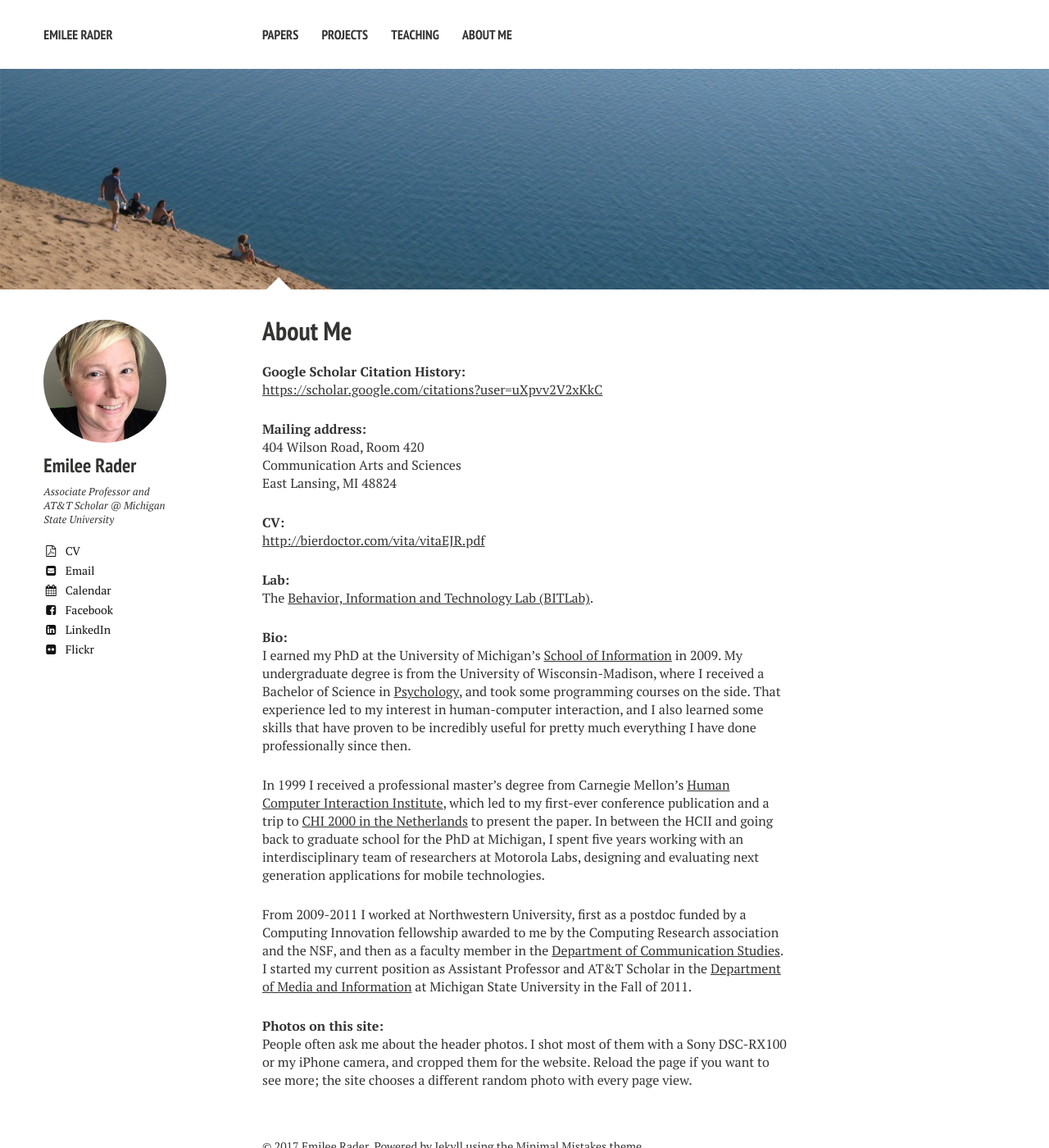
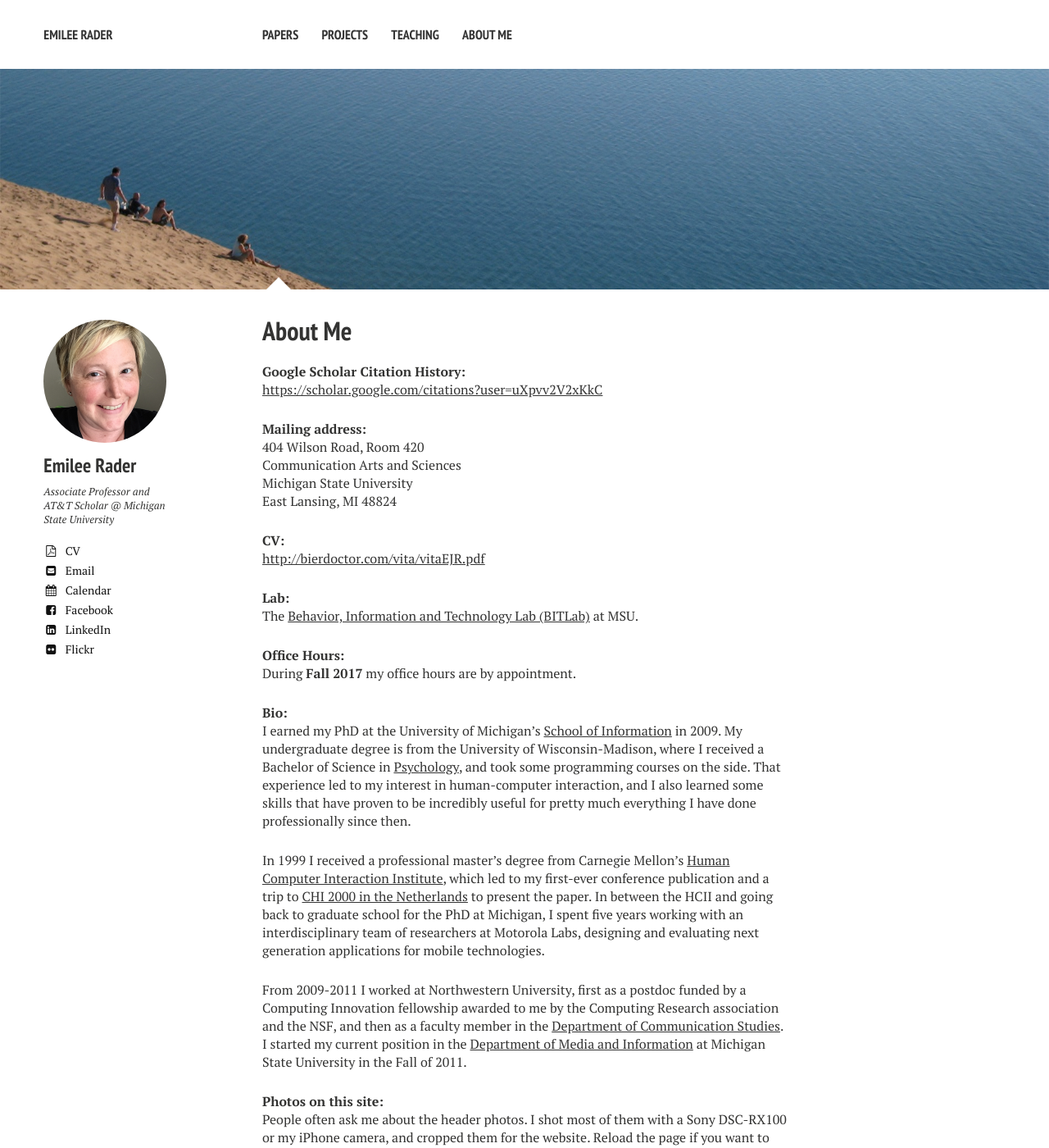
Before and after one commit to bierdoctor/bierdoctor.github.io, a Jekyll site: the page built from about/index.md, in a window 1280 px wide and 1400 px high. Shown: the whole window at 82% size. Built offline with Jekyll 4.4.1, drawn with Linux system fonts in a browser that asks for light colours; nearby versions of some CDN libraries.

Commit message:
moved office hours to about me page

```diff
--- a/about/index.md
+++ b/about/index.md
@@ -16,6 +16,7 @@ image:
 **Mailing address:**
 404 Wilson Road, Room 420
 Communication Arts and Sciences
+Michigan State University
 East Lansing, MI  48824
 
 <!-- **Click for a high resolution photo:**  -->
@@ -27,14 +28,17 @@ East Lansing, MI  48824
 [http://bierdoctor.com/vita/vitaEJR.pdf](http://bierdoctor.com/vita/vitaEJR.pdf)
 
 **Lab:**
-The [Behavior, Information and Technology Lab (BITLab)](https://bitlab.cas.msu.edu).
+The [Behavior, Information and Technology Lab (BITLab)](https://bitlab.cas.msu.edu) at MSU.
+
+**Office Hours:**
+During **Fall 2017** my office hours are by appointment.
 
 **Bio:**
 I earned my PhD at the University of Michigan’s [School of Information](https://www.si.umich.edu) in 2009. My undergraduate degree is from the University of Wisconsin-Madison, where I received a Bachelor of Science in [Psychology](http://psych.wisc.edu), and took some programming courses on the side. That experience led to my interest in human-computer interaction, and I also learned some skills that have proven to be incredibly useful for pretty much everything I have done professionally since then.
 
 In 1999 I received a professional master’s degree from Carnegie Mellon’s [Human Computer Interaction Institute](https://www.hcii.cmu.edu), which led to my first-ever conference publication and a trip to [CHI 2000 in the Netherlands](http://www.sigchi.org/chi2000/) to present the paper. In between the HCII and going back to graduate school for the PhD at Michigan, I spent five years working with an interdisciplinary team of researchers at Motorola Labs, designing and evaluating next generation applications for mobile technologies.
 
-From 2009-2011 I worked at Northwestern University, first as a postdoc funded by a Computing Innovation fellowship awarded to me by the Computing Research association and the NSF, and then as a faculty member in the [Department of Communication Studies](http://www.communication.northwestern.edu/departments/communicationstudies). I started my current position as Assistant Professor and AT&T Scholar in the [Department of Media and Information](http://tism.msu.edu) at Michigan State University in the Fall of 2011.
+From 2009-2011 I worked at Northwestern University, first as a postdoc funded by a Computing Innovation fellowship awarded to me by the Computing Research association and the NSF, and then as a faculty member in the [Department of Communication Studies](http://www.communication.northwestern.edu/departments/communicationstudies). I started my current position  in the [Department of Media and Information](http://tism.msu.edu) at Michigan State University in the Fall of 2011.
 
 **Photos on this site:**
 People often ask me about the header photos. I shot most of them with a Sony DSC-RX100 or my iPhone camera, and cropped them for the website. Reload the page if you want to see more; the site chooses a different random photo with every page view.
```
Also changed, not shown: index.md (+1 -3 lines).
